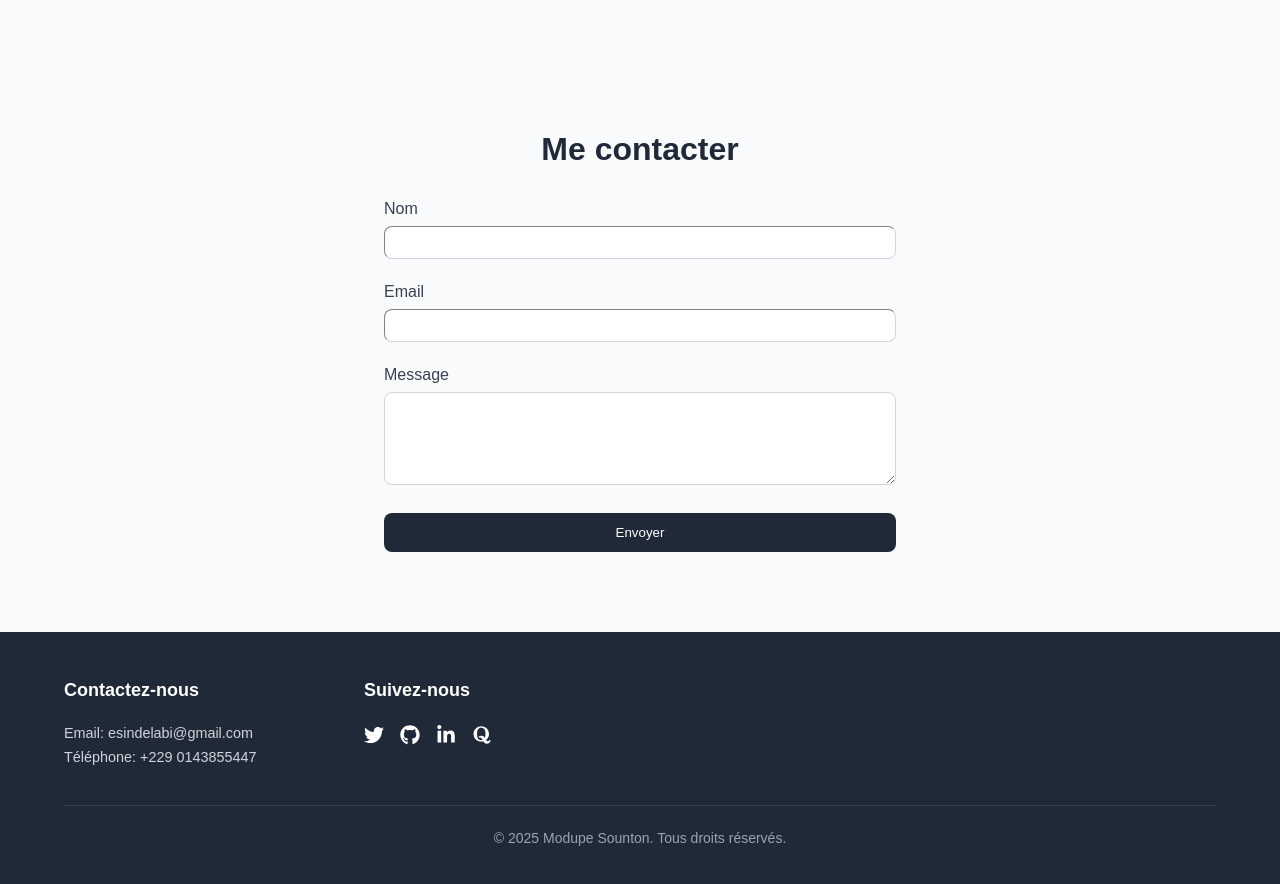
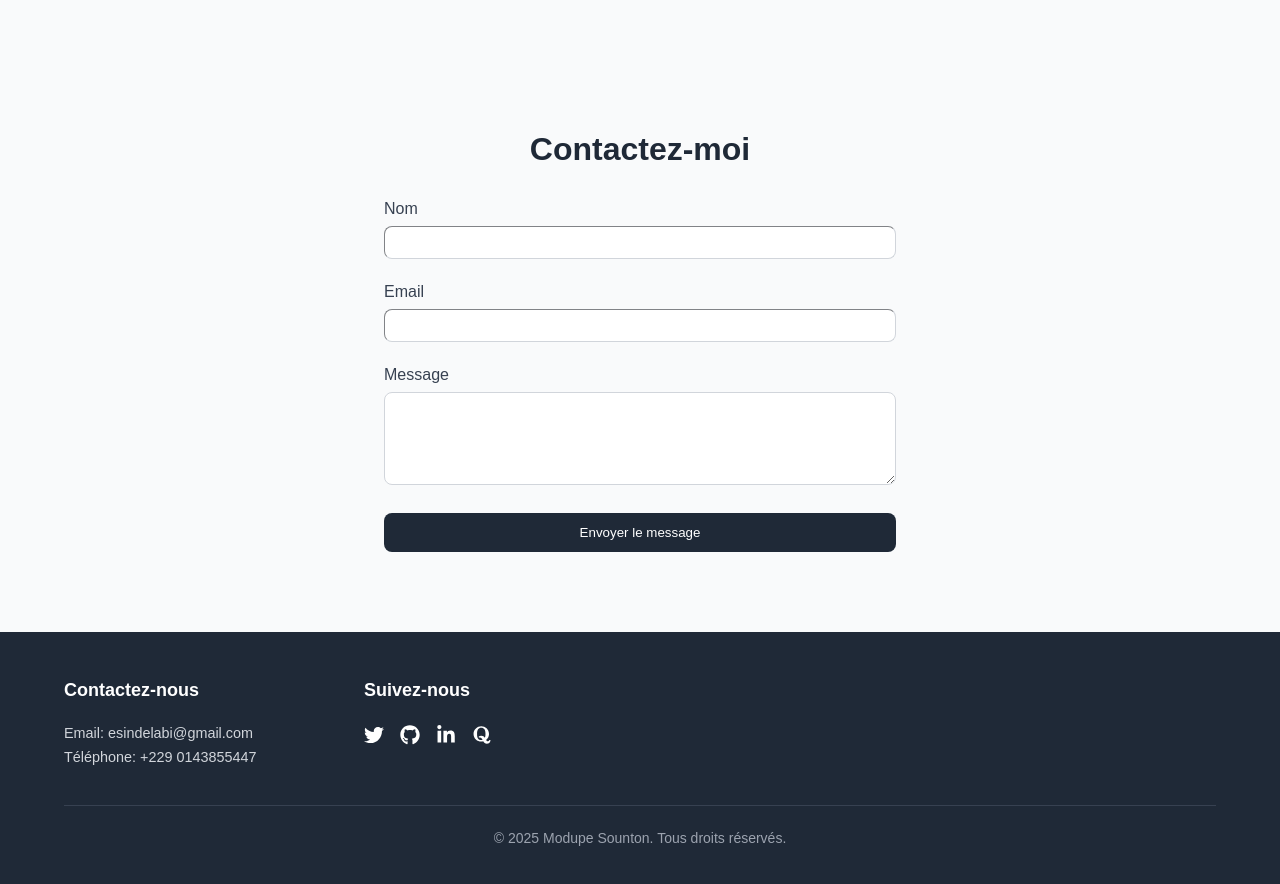
Before and after one commit to esindelabi/modupes, a React (Vite) app: page / in a window 1280 px wide. Shown: the part 3240-4124 px from the top of the page. Built offline with nearby package versions, Linux system fonts and the light colour scheme.

Commit message:
Add mailbox contact-form

```diff
--- a/src/components/ContactForm.tsx
+++ b/src/components/ContactForm.tsx
@@ -1,75 +1,110 @@
-import React from 'react';
-import { useForm, type SubmitHandler } from 'react-hook-form';
+import React, { useState } from 'react';
+// Importation du hook Formspree si vous souhaitez une gestion d'état plus avancée
+// Si vous utilisez le Formspree natif, ce n'est pas strictement nécessaire
 
-interface FormData {
-    name: string;
-    email: string;
-    message: string;
-}
+const CONTACT_FORM_ENDPOINT = "VOTRE_URL_FORMSPREE_UNIQUE_ICI";
 
 const ContactForm: React.FC = () => {
-    const { register, handleSubmit, formState: { errors, isSubmitting }, reset } = useForm<FormData>();
+    // État pour afficher un message de succès après l'envoi
+    const [status, setStatus] = useState<'idle' | 'success' | 'error'>('idle');
 
-    const onSubmit: SubmitHandler<FormData> = async (data) => {
-        console.log("Données du formulaire soumises :", data);
-        await new Promise(resolve => setTimeout(resolve, 1000));
-        alert("Merci pour votre message ! Il a été envoyé avec succès (simulation).");
-        reset();
+    // Fonction de gestion de la soumission native
+    const handleSubmit = async (event: React.FormEvent<HTMLFormElement>) => {
+        event.preventDefault(); // Empêche le rechargement standard
+        setStatus('idle');
+
+        const form = event.currentTarget;
+        const formData = new FormData(form);
+
+        try {
+            const response = await fetch(CONTACT_FORM_ENDPOINT, {
+                method: 'POST',
+                body: formData,
+                headers: {
+                    'Accept': 'application/json'
+                }
+            });
+
+            if (response.ok) {
+                setStatus('success');
+                form.reset(); // Vide le formulaire en cas de succès
+            } else {
+                setStatus('error');
+            }
+        } catch (error) {
+            console.error("Erreur lors de l'envoi du formulaire:", error);
+            setStatus('error');
+        }
     };
+
 
     return (
         <section id="contact" className="section contact-section">
             <div className="container">
-                <h2 className="section-title">Me contacter</h2>
+                <h2 className="section-title">Contactez-moi</h2>
                 <div className="contact-form-wrapper">
-                    <form onSubmit={handleSubmit(onSubmit)} className="contact-form">
 
-                        <div>
+                    {/* MESSAGE DE SUCCÈS OU D'ERREUR */}
+                    {status === 'success' && (
+                        <p className="form-success-message">
+                            ✅ Merci ! Votre message a été envoyé avec succès. Je vous recontacterai rapidement.
+                        </p>
+                    )}
+                    {status === 'error' && (
+                        <p className="form-error-message">
+                            ❌ Une erreur s'est produite. Veuillez réessayer ou m'envoyer un e-mail directement.
+                        </p>
+                    )}
+
+                    {/* Le formulaire utilise maintenant votre endpoint Formspree */}
+                    <form
+                        className="contact-form"
+                        action={CONTACT_FORM_ENDPOINT}
+                        method="POST"
+                        onSubmit={handleSubmit}
+                    >
+
+                        <div className="form-group">
                             <label htmlFor="name" className="form-label">Nom</label>
                             <input
                                 type="text"
                                 id="name"
-                                className={`form-input ${errors.name ? 'form-input-error' : ''}`}
-                                {...register("name", { required: "Le nom est requis" })}
+                                name="name"
+                                className="form-input"
+                                required
                             />
-                            {errors.name && <p className="form-error-message">{errors.name.message}</p>}
                         </div>
 
-                        <div>
+                        <div className="form-group">
                             <label htmlFor="email" className="form-label">Email</label>
                             <input
                                 type="email"
                                 id="email"
-                                className={`form-input ${errors.email ? 'form-input-error' : ''}`}
-                                {...register("email", {
-                                    required: "L'email est requis",
-                                    pattern: {
-                                        value: /^\S+@\S+$/i,
-                                        message: "Le format de l'email est invalide"
-                                    }
-                                })}
+                                name="_replyto" // L'attribut Formspree pour l'email de réponse
+                                className="form-input"
+                                required
                             />
-                            {errors.email && <p className="form-error-message">{errors.email.message}</p>}
                         </div>
 
-                        <div>
+                        <div className="form-group">
                             <label htmlFor="message" className="form-label">Message</label>
                             <textarea
                                 id="message"
+                                name="message"
                                 rows={5}
-                                className={`form-input ${errors.message ? 'form-input-error' : ''}`}
-                                {...register("message", { required: "Le message est requis" })}
+                                className="form-input"
+                                required
                             ></textarea>
-                            {errors.message && <p className="form-error-message">{errors.message.message}</p>}
                         </div>
 
                         <button
                             type="submit"
-                            className={`form-submit-btn ${isSubmitting ? 'is-submitting' : ''}`}
-                            disabled={isSubmitting}
+                            className="form-submit-btn"
+                            disabled={status === 'idle' ? false : true}
                         >
-                            {isSubmitting ? 'Envoi en cours...' : 'Envoyer'}
+                            Envoyer le message
                         </button>
+
                     </form>
                 </div>
             </div>
```
